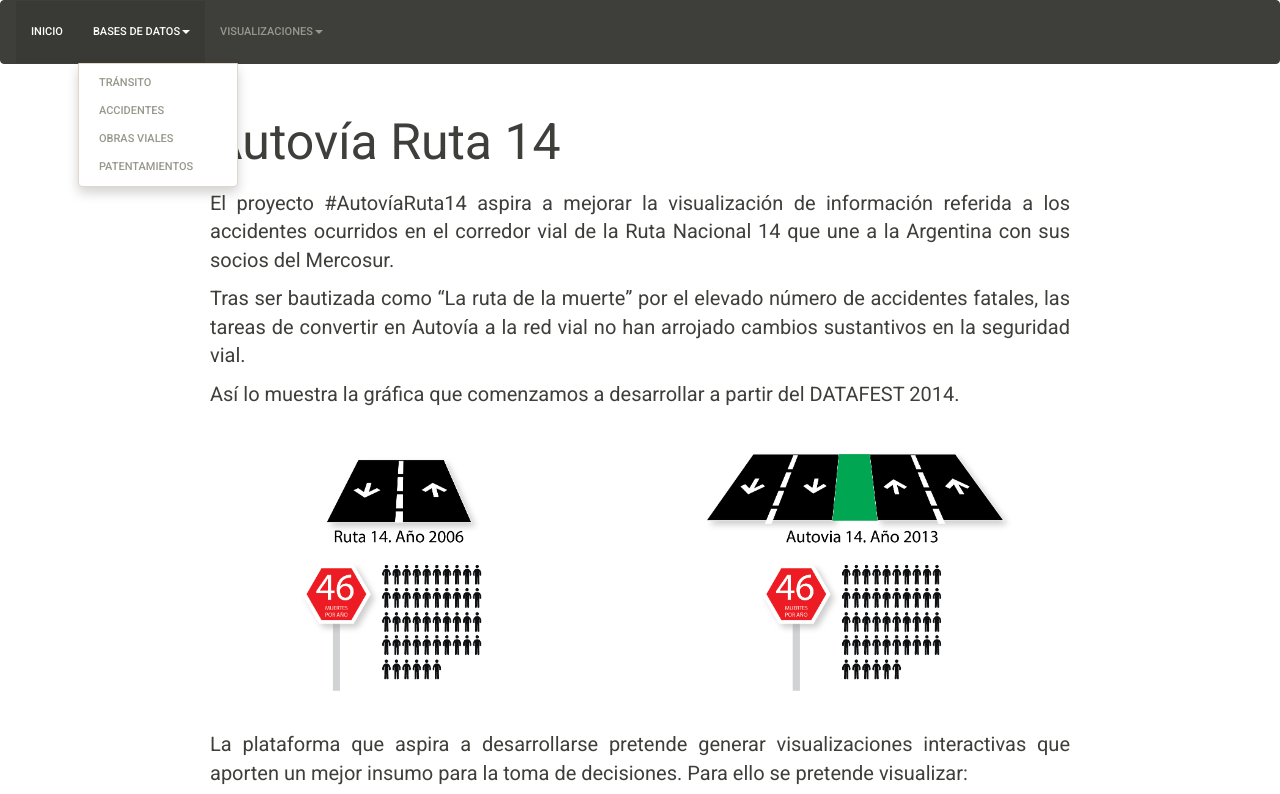
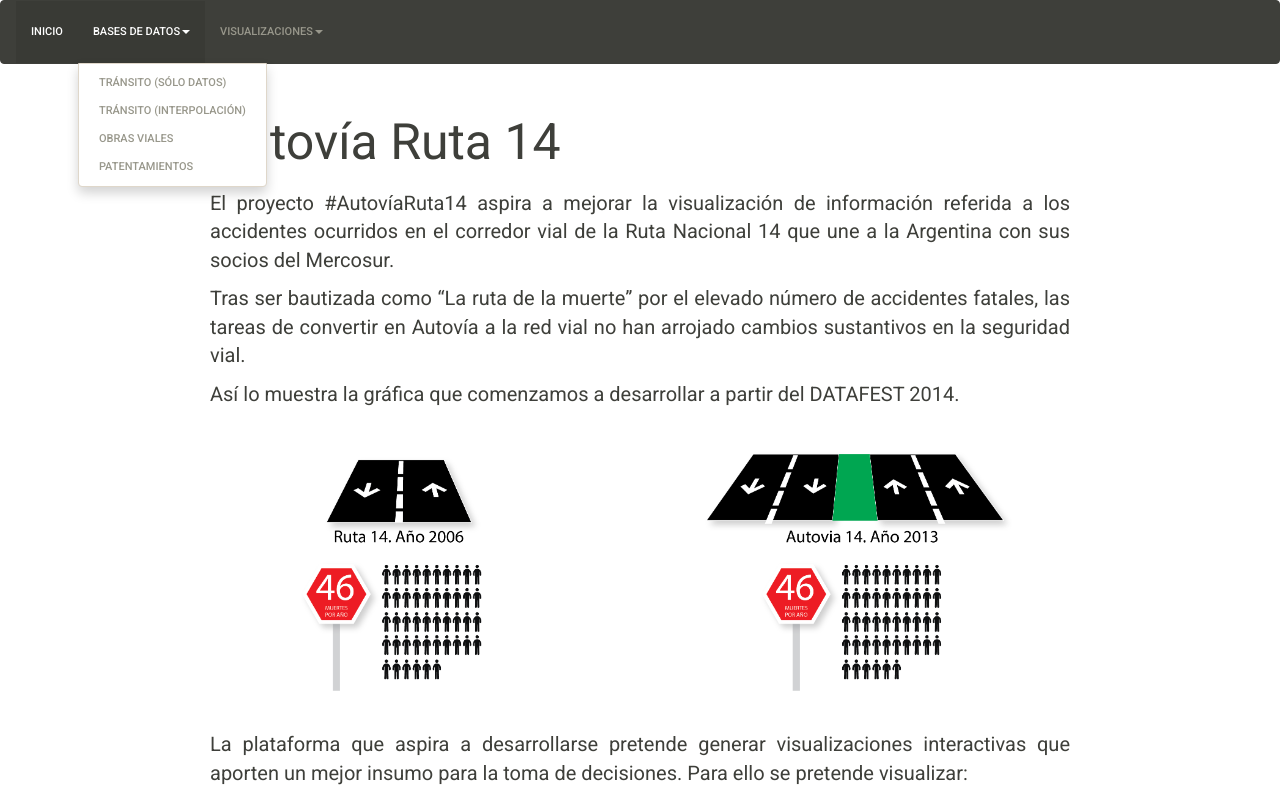
Before and after one commit to abenassi/autovia-ruta-14, a plain HTML site: page index.html in a window 1280 px wide. Both pictures are taken after a click on the link "BASES DE DATOS". Shown: the top 794 px of the page. Drawn offline with nearby package versions, Linux system fonts and the light colour scheme.

Commit message:
Complete links of databases and vizzes

```diff
--- a/index.html
+++ b/index.html
@@ -47,13 +47,13 @@
                         <li class="dropdown">
                             <a href="#" class="dropdown-toggle" data-toggle="dropdown">Bases de datos<b class="caret"></b></a>
                             <ul class="dropdown-menu">
-                                <li><a href="#">Tránsito</a>
+                                <li><a href="https://drive.google.com/file/d/0BxWi8tZapPmLcnh3M2p4UHUzTDA/view?usp=sharing" target="_blank">Tránsito (sólo datos)</a>
                                 </li>
-                                <li><a href="https://drive.google.com/open?id=0ByvqVqjX2xIzY2NYWlJTU0VPcF9mTGRvLVV4TGt4d2EydEI0&authuser=0">Accidentes</a>
+                                <li><a href="https://drive.google.com/file/d/0BxWi8tZapPmLYVFJeUw1c1Z6T2s/view?usp=sharing" target="_blank">Tránsito (interpolación)</a>
                                 </li>
-                                <li><a href="https://drive.google.com/open?id=0ByAVdiRJFrlJVXJ0N2VBVTlQZ3M&authuser=0">Obras viales</a>
+                                <li><a href="https://drive.google.com/open?id=0ByAVdiRJFrlJVXJ0N2VBVTlQZ3M&authuser=0" target="_blank">Obras viales</a>
                                 </li>
-                                <li><a href="https://drive.google.com/open?id=0ByAVdiRJFrlJamo2WlFGOVljcVk&authuser=0">Patentamientos</a>
+                                <li><a href="https://drive.google.com/open?id=0ByAVdiRJFrlJamo2WlFGOVljcVk&authuser=0" target="_blank">Patentamientos</a>
                                 </li>
                             </ul>
                         </li>
@@ -62,11 +62,9 @@
                         <li class="dropdown">
                             <a href="#" class="dropdown-toggle" data-toggle="dropdown">Visualizaciones<b class="caret"></b></a>
                             <ul class="dropdown-menu">
-                                <li><a href="./mapa_transito.html">Mapa del tránsito</a>
+                                <li><a href="./mapa_transito.html" target="_blank">Mapa del tránsito</a>
                                 </li>
-                                <li><a href="#">Tableau 1</a>
-                                </li>
-                                <li><a href="#">Tableau 2</a>
+                                <li><a href="http://prezi.com/f7cum7zkf3jn/?utm_campaign=share&utm_medium=copy&rc=ex0share" target="_blank">Presentación</a>
                                 </li>
                             </ul>
                         </li>
```
